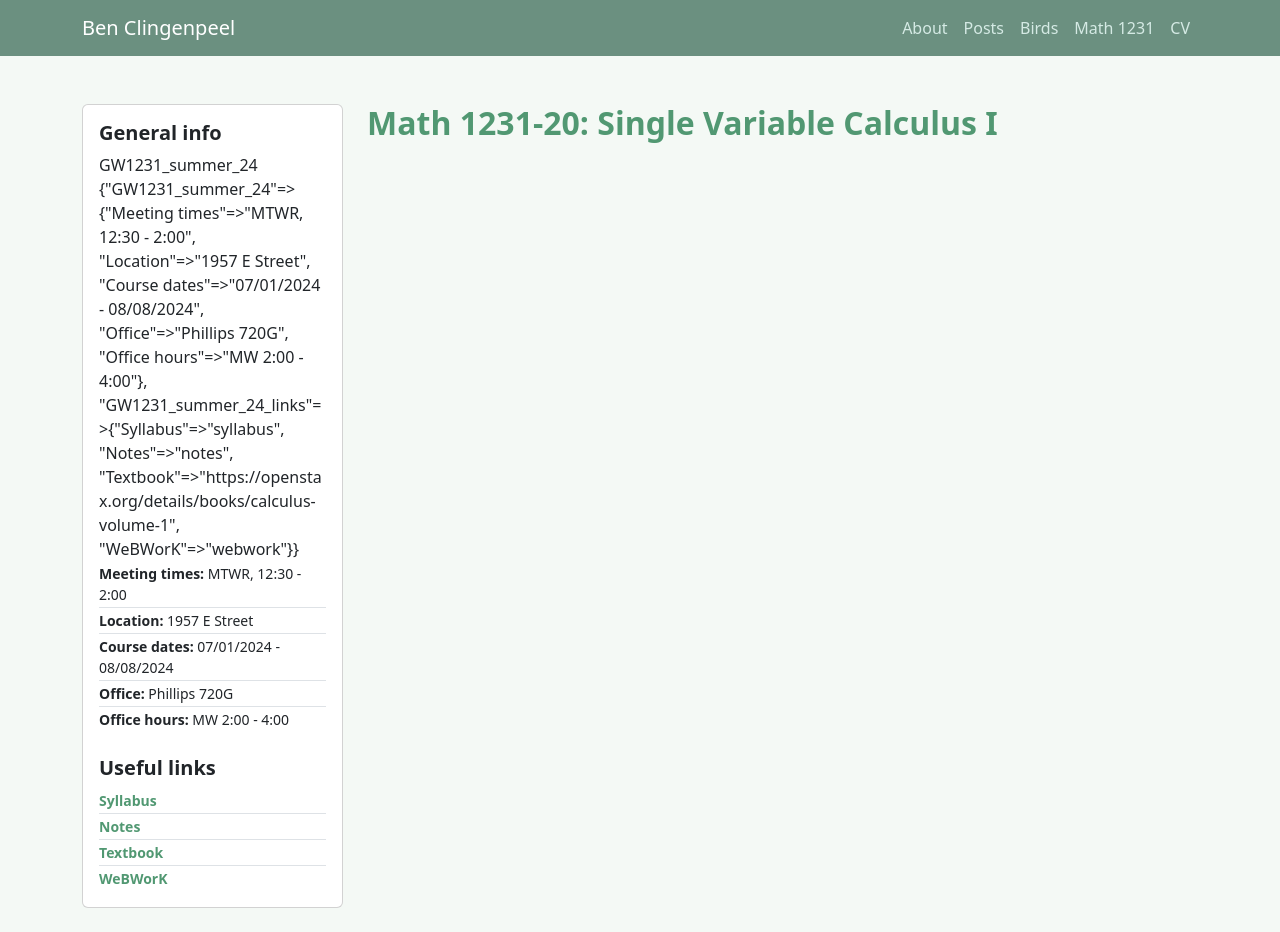
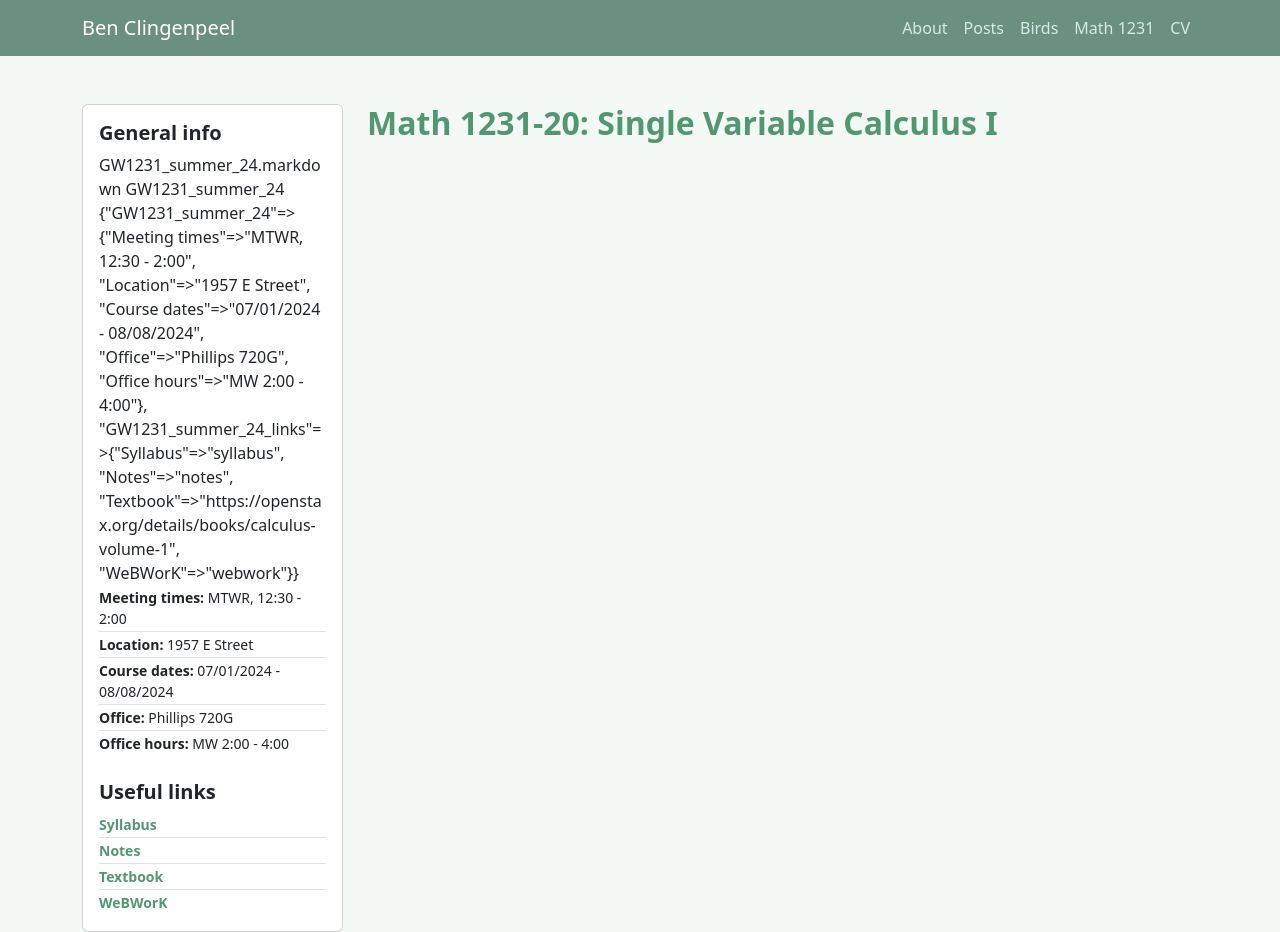
Before and after one commit to bncling/bncl-site, a Jekyll site: the page built from _courses/GW1231_summer_24.markdown, in a window 1280 px wide. Built offline with Jekyll 4.4.1, drawn with Linux system fonts in a browser that asks for light colours; before the commit the page ends 908 px from its top, so only the background shows below that.

Commit message:
issue with page.name

```diff
--- a/_layouts/course.html
+++ b/_layouts/course.html
@@ -10,6 +10,7 @@ layout: wrapper
 					<div class="card-body">
 						<h5 class="card-title"><b>General info</b></h5>
 						<hrule>
+						{{ page.name }}
 						{% assign identifier = page.name | split: "." %}
 						{% assign course_id = identifier[0] %}
 						{{ course_id }}
```
